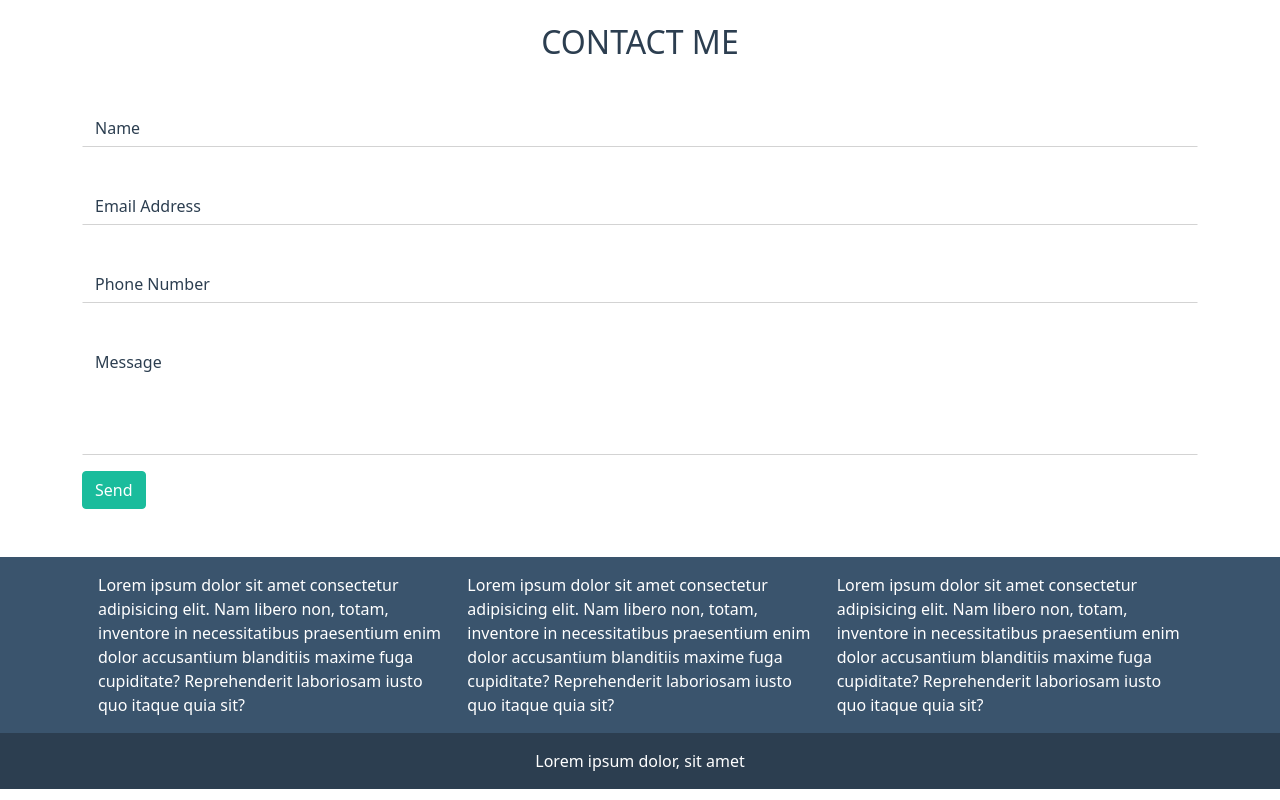
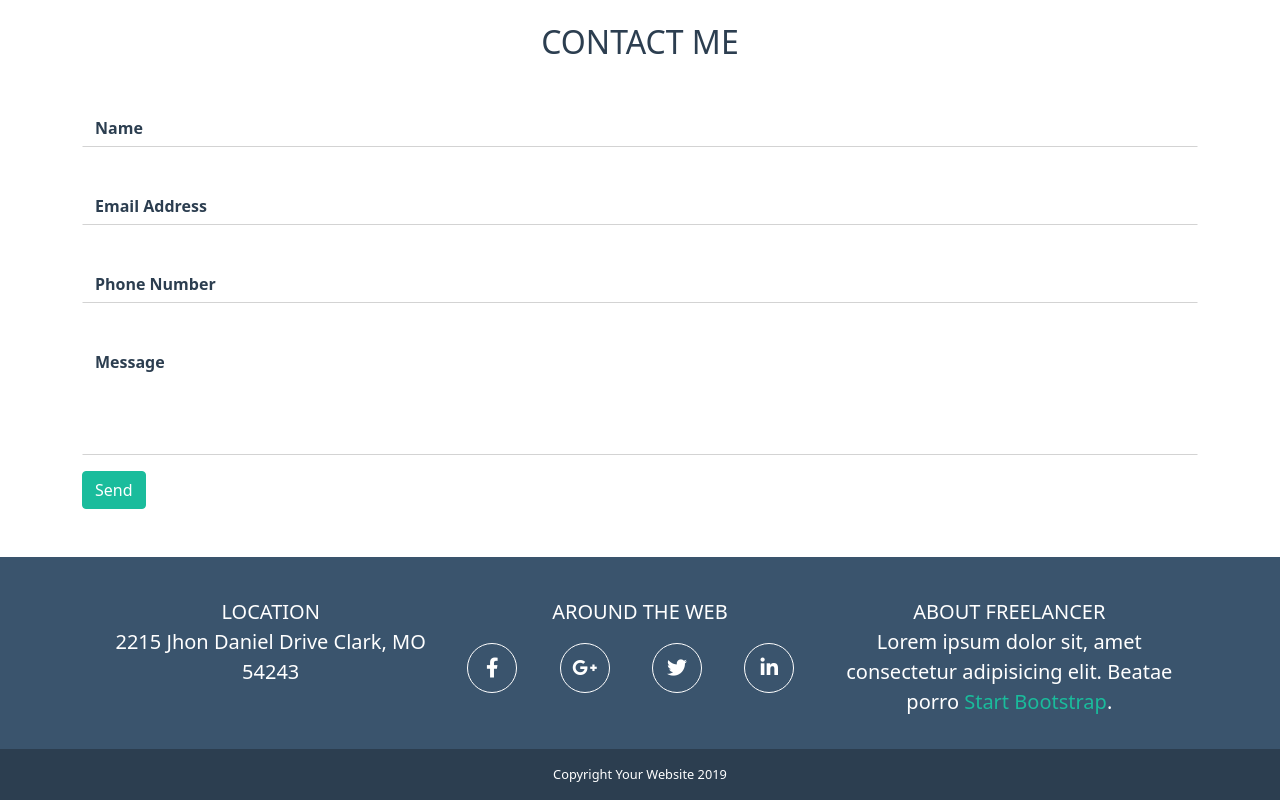
Before and after one commit to mikicola/html-css-bootstrap-freelancer, a plain HTML site: page index.html in a window 1280 px wide. Shown: the part 1645-2445 px from the top of the page. Drawn offline with nearby package versions, Linux system fonts and the light colour scheme.

Commit message:
aggiunti contenuti footer

```diff
--- a/css/style.css
+++ b/css/style.css
@@ -8,6 +8,16 @@ body{
 
 nav{
     height: 100px;
+}
+
+nav a{
+    text-decoration: none;
+    color: white;
+}
+
+nav a:hover{
+    text-decoration: none;
+    color: white;
 }
 
 .ms_nav-link{
@@ -169,6 +179,7 @@ nav{
 
 .ms_form::placeholder {
     color: #2c3e50;
+    font-weight: 600;
   }
 
 .ms_btn-personal2 {
@@ -185,3 +196,42 @@ nav{
 }
 
 /*/////////////// FORM //////////////*/
+
+.ms_green-text{
+    color: #1abc9c;
+}
+
+.ms_space-between{
+    justify-content: space-between;
+}
+
+.ms_link-icon{
+    color: white;
+    text-decoration: none;
+}
+
+.ms_link-icon:hover{
+    color: #2c3e50;
+    text-decoration: none;
+
+}
+
+.ms_icon{
+    display: flex;
+    justify-content: center;
+    align-items: center;
+    height: 50px;
+    width: 50px;
+    border-radius: 50%;
+    border: 1px solid white;
+    /* overflow: hidden; */
+}
+
+.ms_icon:hover{
+    background-color: white;
+}
+
+
+.ms_fs-08em{
+    font-size: .8em;
+}
--- a/index.html
+++ b/index.html
@@ -22,11 +22,17 @@
             <div class="container">
 
                 <div class="row text-uppercase ms_textwhite ms_nav-title fw-bold fs-4">
-                    <div class="col-6">Start bootstrap</div>
+                    <div class="col-6">
+                        <a href="#!">
+                            Start bootstrap
+                        </a>
+                    </div>
 
                     <div class="col text-end">
                         <div class="d-md-none">
+                            <a href="#!">
                                 <i class="fas fa-bars"></i>
+                            </a>
                         </div>
 
                         <ul class="d-none d-md-block  list-inline mb-0 fs-6">
@@ -214,23 +220,44 @@
     <footer>
         <div class="container-fluid mt-5 ms_footer-blue">
 
-            <div class="row container mx-auto p-3">
-                <div class="col-sm-12 col-md-4 ms_textwhite">
-                    Lorem ipsum dolor sit amet consectetur adipisicing elit. Nam libero non, totam, inventore in
-                    necessitatibus praesentium enim dolor accusantium blanditiis maxime fuga cupiditate? Reprehenderit
-                    laboriosam iusto quo itaque quia sit?
+            <div class="row container text-center fs-5 mx-auto p-3">
+                <div class="col-sm-12 col-md-4 ms_textwhite mt-4">
+                    <span class="text-uppercase">Location</span>
+                    <p>2215 Jhon Daniel Drive Clark, MO 54243</p>
                 </div>
 
-                <div class="col-sm-12 col-md-4 ms_textwhite">
-                    Lorem ipsum dolor sit amet consectetur adipisicing elit. Nam libero non, totam, inventore in
-                    necessitatibus praesentium enim dolor accusantium blanditiis maxime fuga cupiditate? Reprehenderit
-                    laboriosam iusto quo itaque quia sit?
+                <div class="col-sm-12 col-md-4 ms_textwhite mt-4">
+                    <span class="text-uppercase">Around the web</span>
+
+                    <div class="row row-cols-4 ms_space-between mt-3">
+                        <a class="ms_link-icon" href="#!">
+                            <div class="col ms_icon">
+                                <i class="fab fa-facebook-f"></i>
+                            </div>
+                        </a>
+                        <a class="ms_link-icon" href="#!">
+                            <div class="col ms_icon">
+                                <i class="fab fa-google-plus-g"></i>
+                            </div>
+                        </a>
+                        <a class="ms_link-icon" href="#!">
+                            <div class="col ms_icon">
+                                <i class="fab fa-twitter"></i>
+                            </div>
+                        </a>
+                        <a class="ms_link-icon" href="#!">
+                            <div class="col ms_icon">
+                                <i class="fab fa-linkedin-in"></i>
+                            </div>
+                        </a>
+
+                    </div>
                 </div>
 
-                <div class="col-sm-12 col-md-4 ms_textwhite">
-                    Lorem ipsum dolor sit amet consectetur adipisicing elit. Nam libero non, totam, inventore in
-                    necessitatibus praesentium enim dolor accusantium blanditiis maxime fuga cupiditate? Reprehenderit
-                    laboriosam iusto quo itaque quia sit?
+                <div class="col-sm-12 col-md-4 ms_textwhite mt-4">
+                    <span class="text-uppercase">About freelancer</span>
+                    <p>Lorem ipsum dolor sit, amet consectetur adipisicing elit. Beatae porro <span
+                            class="ms_green-text">Start Bootstrap</span>.</p>
                 </div>
             </div>
         </div>
@@ -238,8 +265,8 @@
 
         <section class="container-fluid ms_blue p-3">
 
-                <span class="container ms_textwhite text-center ms_display-block fs-6">
-                    Lorem ipsum dolor, sit amet
+            <span class="container ms_textwhite text-center ms_display-block ms_fs-08em">
+                Copyright Your Website 2019
             </span>
         </section>
     </footer>
```
Lines whose indentation alone changed are shown as unchanged.
